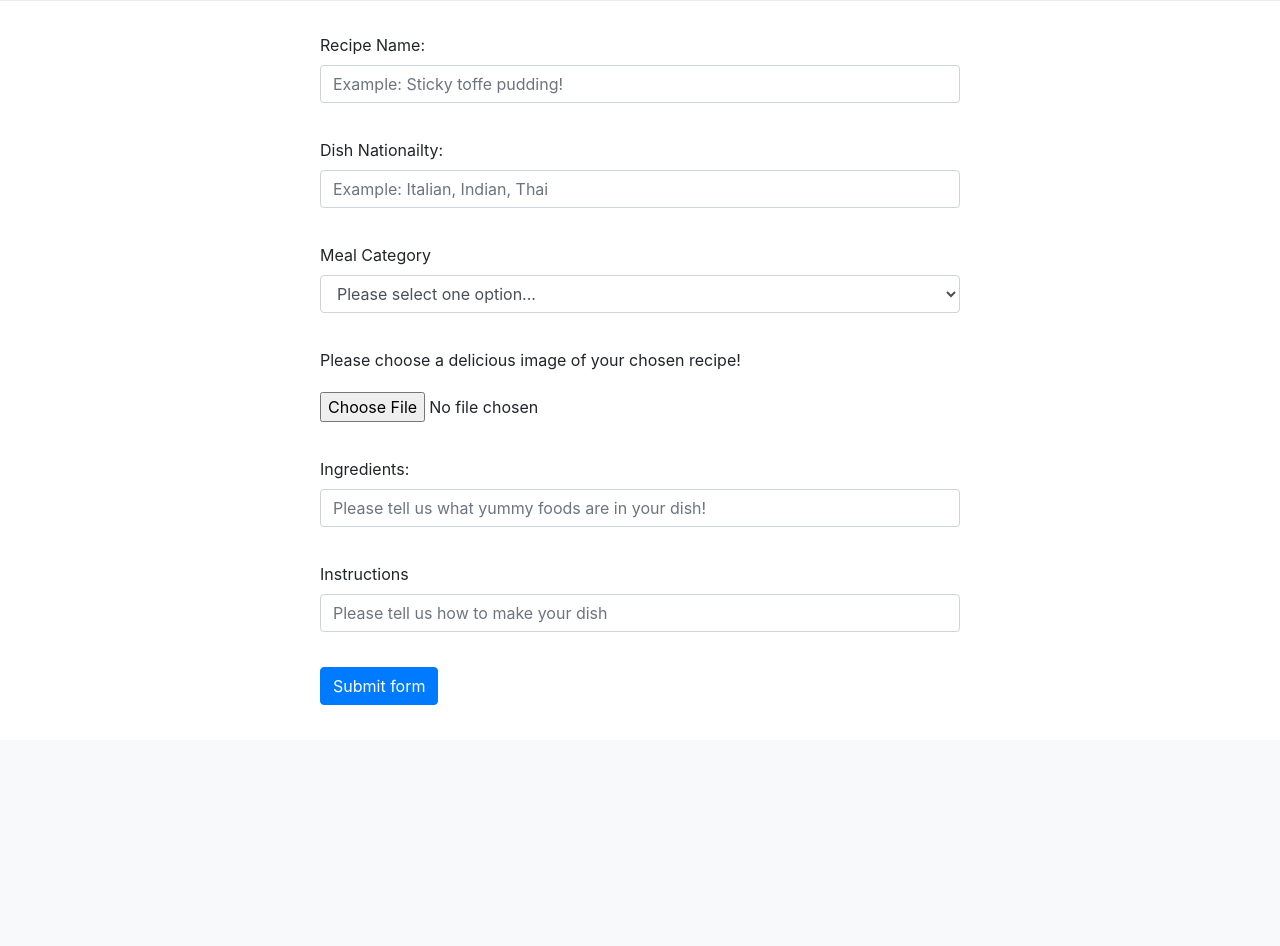
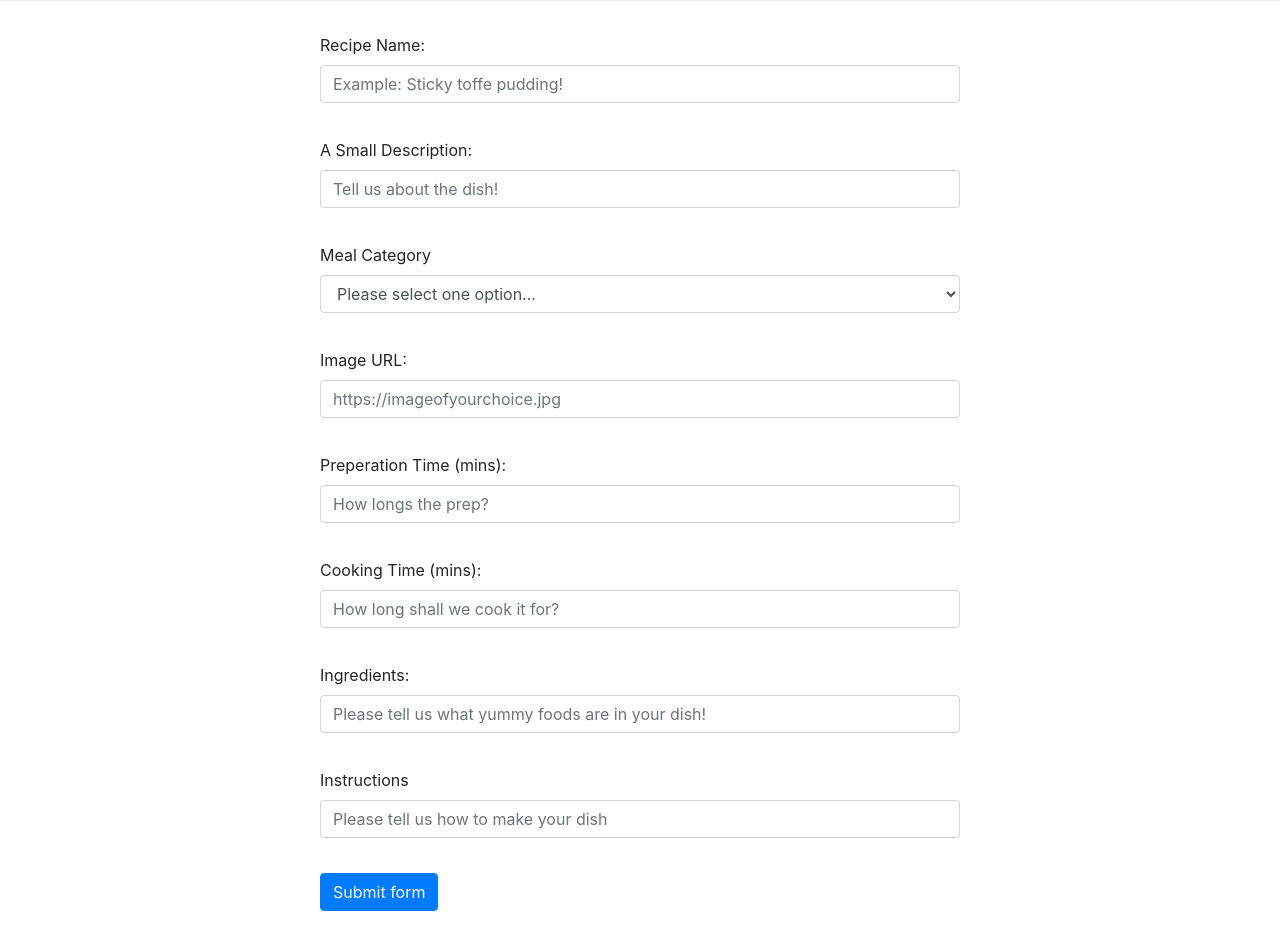
Before and after one commit to Jai-austin95/Recipe_Shack, a Flask app: page /add-recipe in a window 1280 px wide. Shown: the part 304-1250 px from the top of the page. Before the commit the page ends 1009 px from the top, so only its background shows below. Run offline with Flask 2, Linux system fonts and the light colour scheme; data that the repository does not hold is empty; some libraries are stand-ins or nearby versions.

Commit message:
added the submit function for the add recipe page so it adds to mongodb and also fixed the database linking to the actual website

```diff
--- a/app.py
+++ b/app.py
@@ -1,5 +1,5 @@
 import os
-from flask import Flask, render_template, url_for, redirect
+from flask import Flask, render_template, url_for, redirect, request
 from flask_pymongo import PyMongo
 
 if os.path.exists("env.py"):
@@ -25,11 +25,12 @@ def catergories():
 @app.route("/recipe/<id>")
 def recipe(id=None):
     print(id)
-    return render_template("recipe.html", recipe=mongo.db.recipes.find())
+    return render_template("recipe.html", recipes = mongo.db.recipes.find())
 
 @app.route("/add-recipe")
 def addrecipe():
-    return render_template("add-recipe.html")
+    categories = mongo.db.Categories.find()
+    return render_template("add-recipe.html", categories = categories)
 
 @app.route("/test")
 def test():
@@ -37,7 +38,11 @@ def test():
     print(recipes)
     return render_template("test.html", recipes = recipes)
 
-
+@app.route("/insert_recipe", methods=['POST'])
+def insert_recipe():
+    recipes = mongo.db.recipes
+    recipes.insert_one(request.form.to_dict())
+    return redirect(url_for('homepage'))
 
 if __name__ == "__main__":
     app.run(host=os.environ.get('IP'),
--- a/templates/add-recipe.html
+++ b/templates/add-recipe.html
@@ -9,43 +9,52 @@
   </div>
 </div>
 <!-- Start of input form -->
-<form>
+<form action="{{ url_for('insert_recipe') }}" method="POST" >
 
   <div class="form-group" style="max-width: 50vw; margin-left: 25vw; margin-bottom: 35px;">
-    <label for="recipe-name">Recipe Name:</label>
-    <input type="text" class="form-control" id="recipe-name" placeholder="Example: Sticky toffe pudding!">
+    <label for="recipename">Recipe Name:</label>
+    <input type="text" class="form-control" name="name" id="name" placeholder="Example: Sticky toffe pudding!">
   </div>
 
   <div class="form-group" style="max-width: 50vw; margin-left: 25vw; margin-bottom: 35px;">
-    <label for="national-category">Dish Nationailty:</label>
-    <input type="text" class="form-control" id="national-category" placeholder="Example: Italian, Indian, Thai">
+    <label for="smalldescription">A Small Description:</label>
+    <input type="text" class="form-control" name="smalldescription" id="smalldescription" placeholder="Tell us about the dish!">
   </div>
 
   <div class="form-group" style="max-width: 50vw; margin-left: 25vw; margin-bottom: 35px;">
-    <label for="meal-catergory">Meal Category</label>
-    <select class="form-control" id="meal-category">
-      <option>Please select one option...</option>
-      <option>Breakfast</option>
-      <option>Lunch</option>
-      <option>Dinner</option>
+    <label for="typemeal">Meal Category</label>
+    <select class="form-control" name="typemeal" id="meal-category">
+      <option value="" disabled selected>Please select one option...</option>
+      {% for categories in categories %}
+         <option value="{{categories.typemeal}}">{{categories.typemeal}}</option>
+      {% endfor %}
     </select>
   </div>
 
-  <form>
   <div class="form-group" style="max-width: 50vw; margin-left: 25vw; margin-bottom: 35px;">
-    <label for="upload-recipe-photo" style="margin-bottom: 20px;">Please choose a delicious image of your chosen recipe!</label>
-    <input type="file" class="form-control-file" id="upload-recipe-photo">
+    <label for="image">Image URL:</label>
+    <input type="text" class="form-control" name="image" id="image" placeholder="https://imageofyourchoice.jpg">
+  </div>
+
+  <div class="form-group" style="max-width: 50vw; margin-left: 25vw; margin-bottom: 35px;">
+    <label for="preperationtime">Preperation Time (mins):</label>
+    <input type="text" class="form-control" id="preperationtime" name="preperationtime" placeholder="How longs the prep?">
+  </div>
+
+  <div class="form-group" style="max-width: 50vw; margin-left: 25vw; margin-bottom: 35px;">
+    <label for="cookingtime">Cooking Time (mins):</label>
+    <input type="text" class="form-control" id="cookingtime" name="cookingtime" placeholder="How long shall we cook it for?">
   </div>
 
   <div class="form-group" style="max-width: 50vw; margin-left: 25vw; margin-bottom: 35px;">
     <label for="ingredients">Ingredients:</label>
-    <input type="text" class="form-control" id="ingredients" placeholder="Please tell us what yummy foods are in your dish!">
+    <input type="text" class="form-control" id="ingredients" name="ingredients" placeholder="Please tell us what yummy foods are in your dish!">
   </div>
 
 
   <div class="form-group" style="max-width: 50vw; margin-left: 25vw; margin-bottom: 35px;">
-    <label for="instructions">Instructions</label>
-    <input type="text" class="form-control" id="instructions" placeholder="Please tell us how to make your dish">
+    <label for="preperations">Instructions</label>
+    <input type="text" class="form-control" id="preperations" name="preperations" placeholder="Please tell us how to make your dish">
   </div>
 
   <button class="btn btn-primary" type="submit" style="max-width: 50vw; margin-left: 25vw; margin-bottom: 35px;">Submit form</button>
```
Also changed, not shown: templates/recipe.html (+10 -8 lines).
